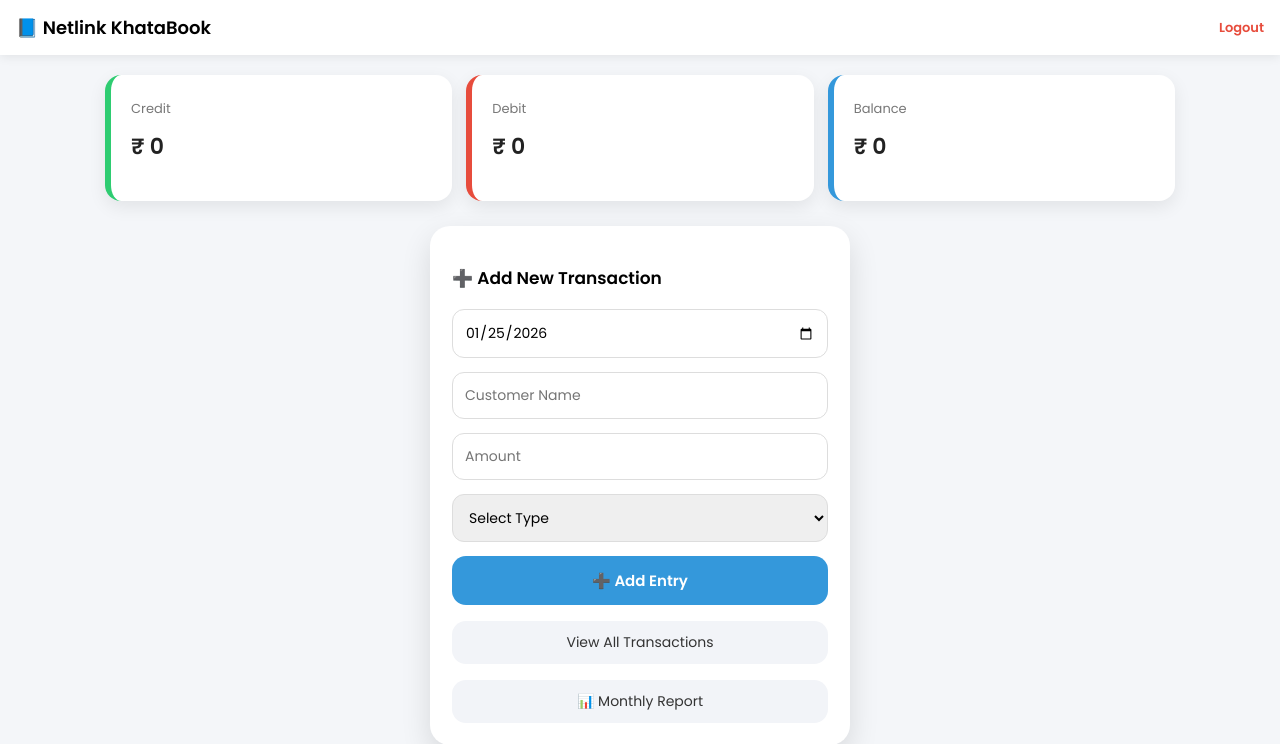
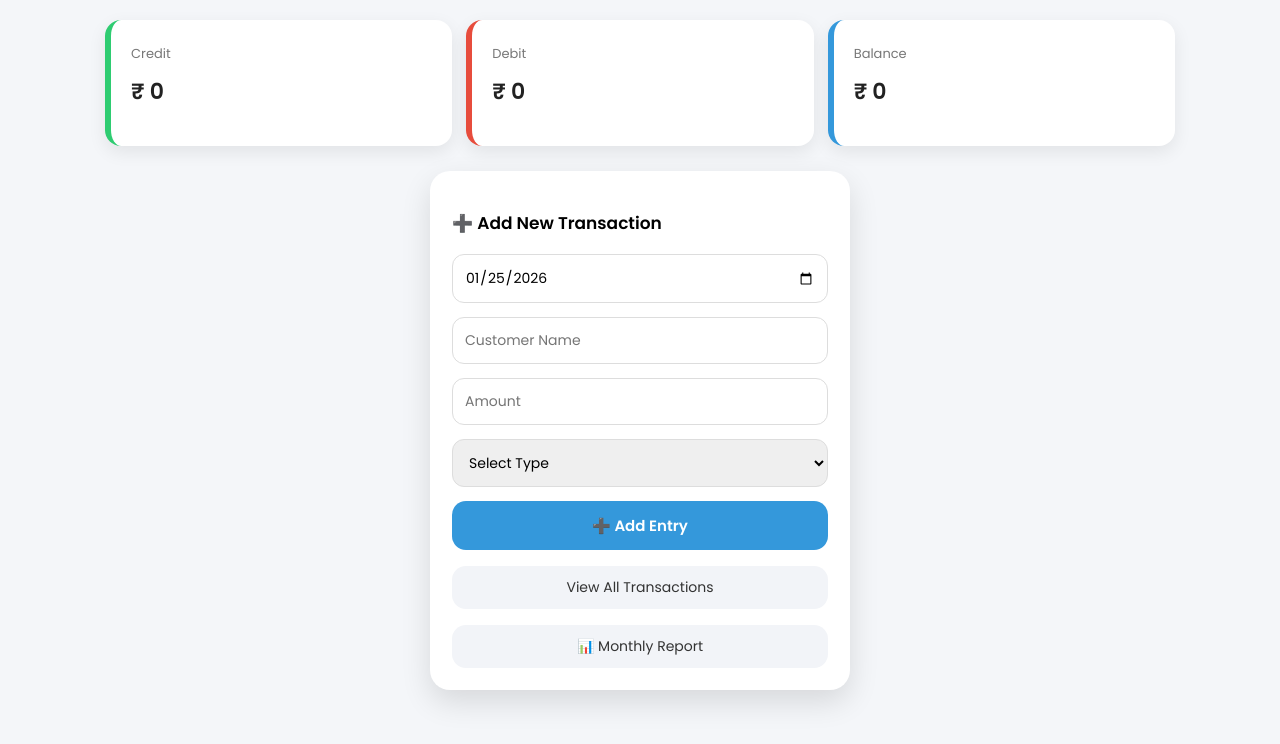
Before and after one commit to swatiJadav/Netlink_khatabook, a Flask app: page / in a window 1280 px wide. Shown: the top 744 px of the page. Run offline with Flask 3, Linux system fonts and the light colour scheme; data that the repository does not hold is empty.

Commit message:
Update dashboard.html

```diff
--- a/templates/dashboard.html
+++ b/templates/dashboard.html
@@ -14,12 +14,6 @@
     <link href="https://fonts.googleapis.com/css2?family=Poppins:wght@400;600&display=swap" rel="stylesheet">
 </head>
 <body>
-
-<!-- ================= HEADER ================= -->
-<div class="header">
-    <div class="logo">📘 Netlink KhataBook</div>
-    <a href="/logout" class="logout">Logout</a>
-</div>
 
 <!-- ================= SUMMARY CARDS ================= -->
 <div class="summary">
```
